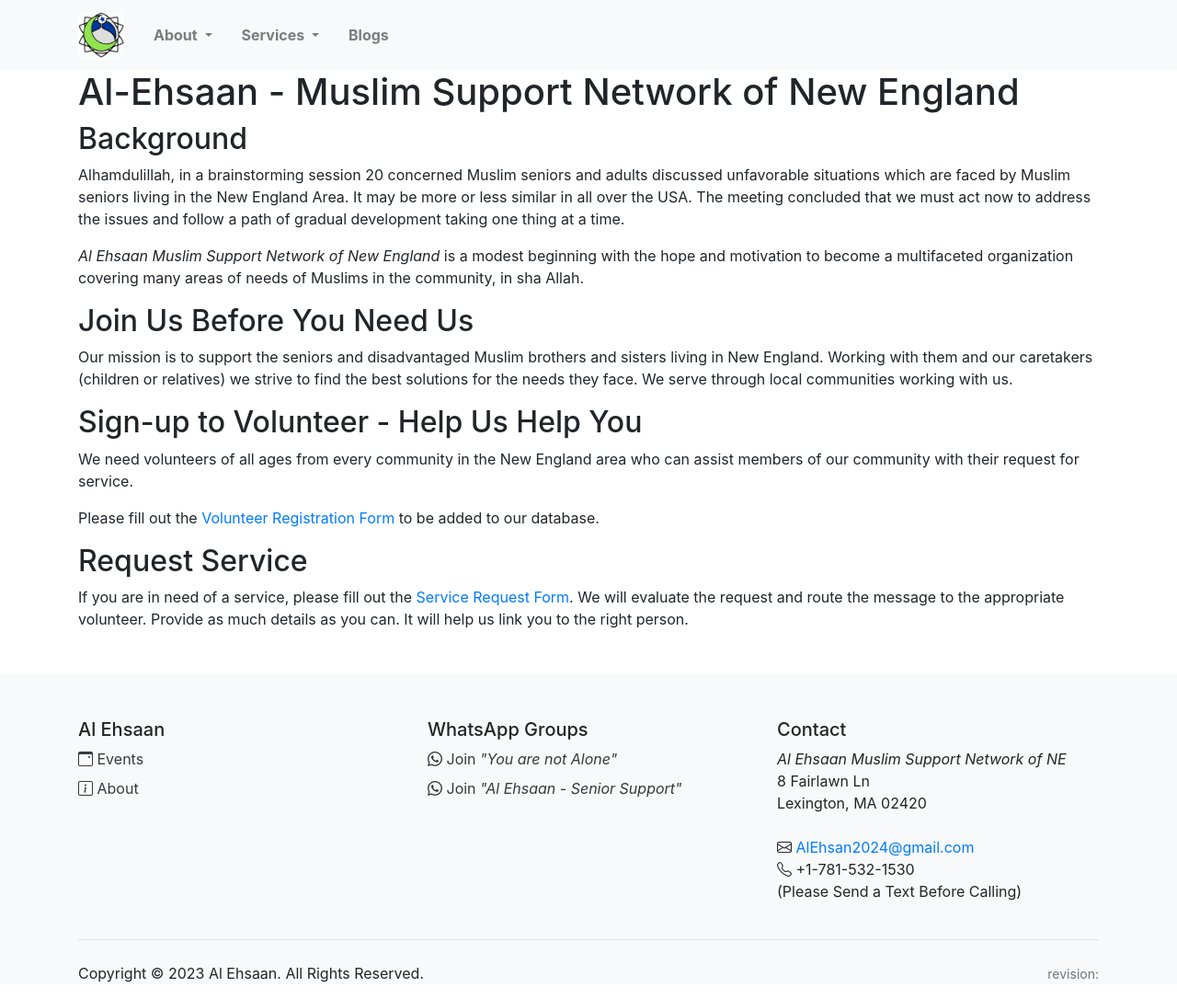
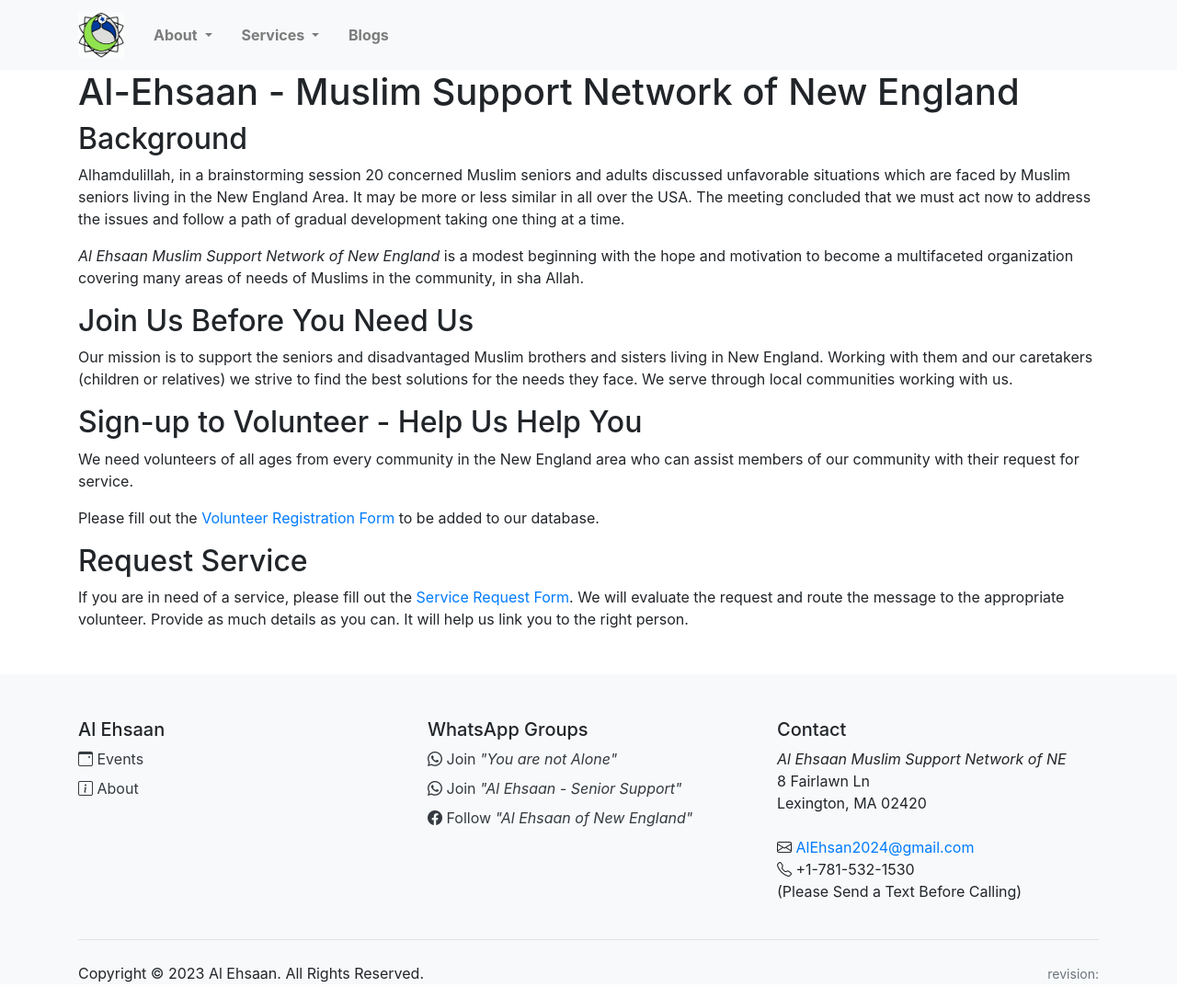
Before and after one commit to zalam003/al-ehsaan, a Jekyll site: the page built from index.md, in a window 1280 px wide. Shown: the whole page at 92% size. Built offline with Jekyll 4.4.1, drawn with Linux system fonts in a browser that asks for light colours; nearby versions of some CDN libraries.

Commit message:
add facebook

```diff
--- a/_includes/footer.html
+++ b/_includes/footer.html
@@ -21,6 +21,12 @@
                         <a href="https://chat.whatsapp.com/HtwtjsSkmXO54DwdH7FUyx" target="_blank"
                             rel="noreferrer noopener" class="nav-link p-0 text-dark">
                             <i class="bi bi-whatsapp"></i> Join <i>"Al Ehsaan - Senior Support"</i>
+                        </a>
+                    </li>
+                    <li class="nav-item mb-2">
+                        <a href="https://www.facebook.com/alehsaanne" target="_blank"
+                            rel="noreferrer noopener" class="nav-link p-0 text-dark">
+                            <i class="bi bi-facebook"></i> Follow <i>"Al Ehsaan of New England"</i>
                         </a>
                     </li>
                 </ul>
```
